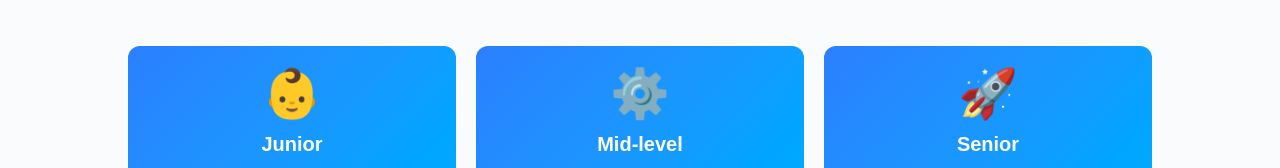
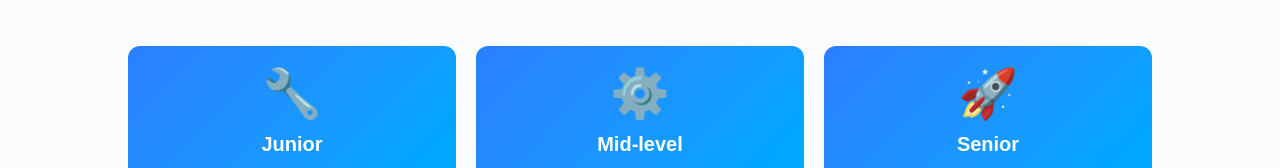
Before and after one commit to eXpansePi/expansepi, a Next.js app: page /en/home in a window 1280 px wide. Shown: the part 182-350 px from the top of the page. Built offline with nearby package versions, Linux system fonts and the light colour scheme; no server answers.

Commit message:
Change junior level emoji from baby to wrench tool

```diff
--- a/app/[lang]/home/components/SalaryShowcase.tsx
+++ b/app/[lang]/home/components/SalaryShowcase.tsx
@@ -23,12 +23,12 @@ export default function SalaryShowcase({ lang }: SalaryShowcaseProps) {
   // Salary data based on locale
   const salaryData: SalaryData[] = lang === 'cs'
     ? [
-        { emoji: '👶', label: 'Junior', amount: 70000, currency: 'Kč' },
+        { emoji: '🔧', label: 'Junior', amount: 70000, currency: 'Kč' },
         { emoji: '⚙️', label: 'Mid-level', amount: 110000, currency: 'Kč' },
         { emoji: '🚀', label: 'Senior', amount: 180000, currency: 'Kč' },
       ]
     : [
-        { emoji: '👶', label: 'Junior', amount: 3500, currency: 'EUR' },
+        { emoji: '🔧', label: 'Junior', amount: 3500, currency: 'EUR' },
         { emoji: '⚙️', label: 'Mid-level', amount: 5000, currency: 'EUR' },
         { emoji: '🚀', label: 'Senior', amount: 7500, currency: 'EUR' },
       ]
--- a/app/[lang]/home/page.tsx
+++ b/app/[lang]/home/page.tsx
@@ -116,7 +116,7 @@ export default async function HomePage({ params }: HomePageProps) {
           <div className="grid sm:grid-cols-3 gap-4 sm:gap-5 mb-8 sm:mb-12">
             <SalaryCard
               lang={lang}
-              icon="👶"
+              icon="🔧"
               level="junior"
               salary={70000}
               gradient="from-blue-500 to-sky-400"
```
